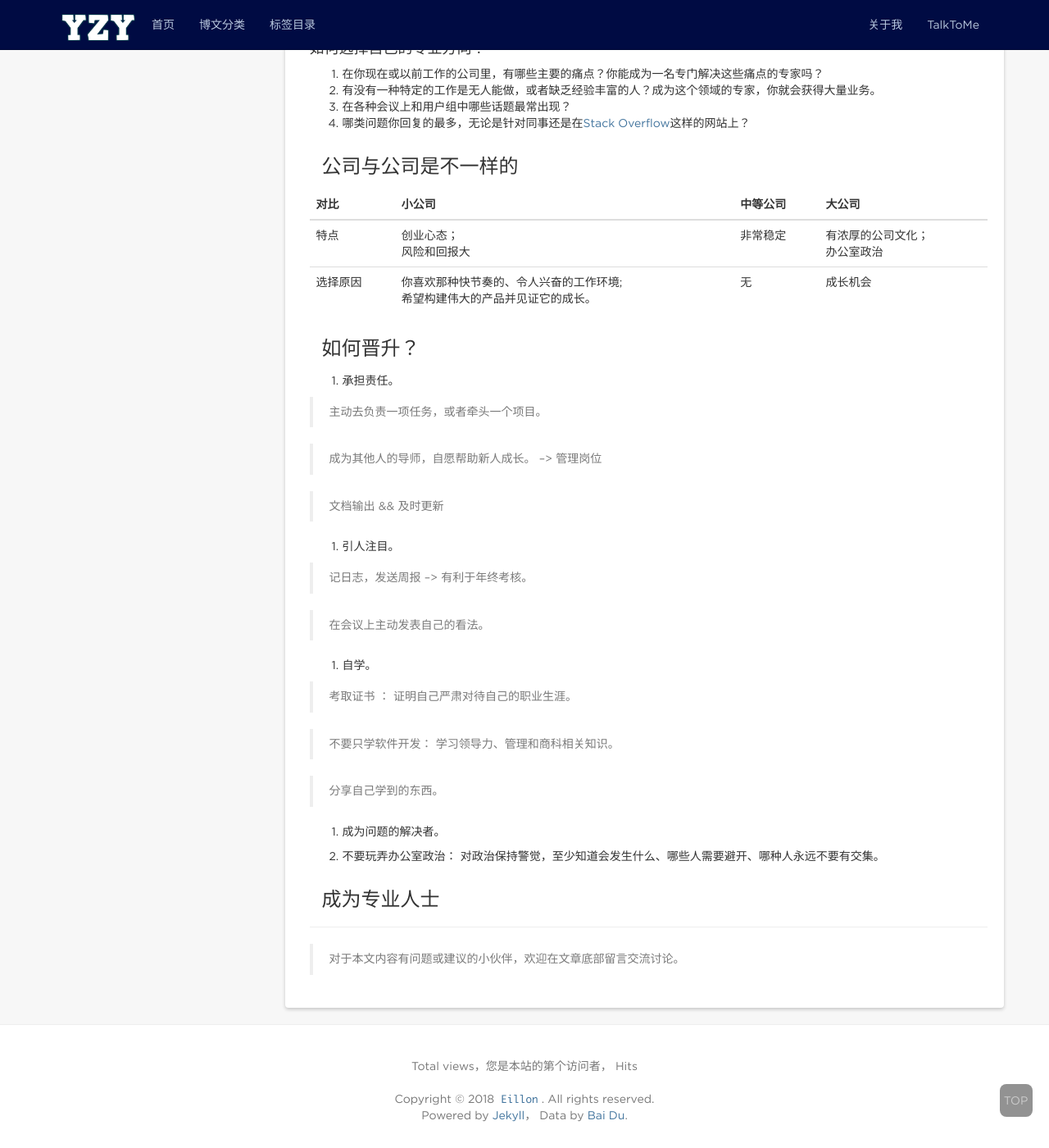
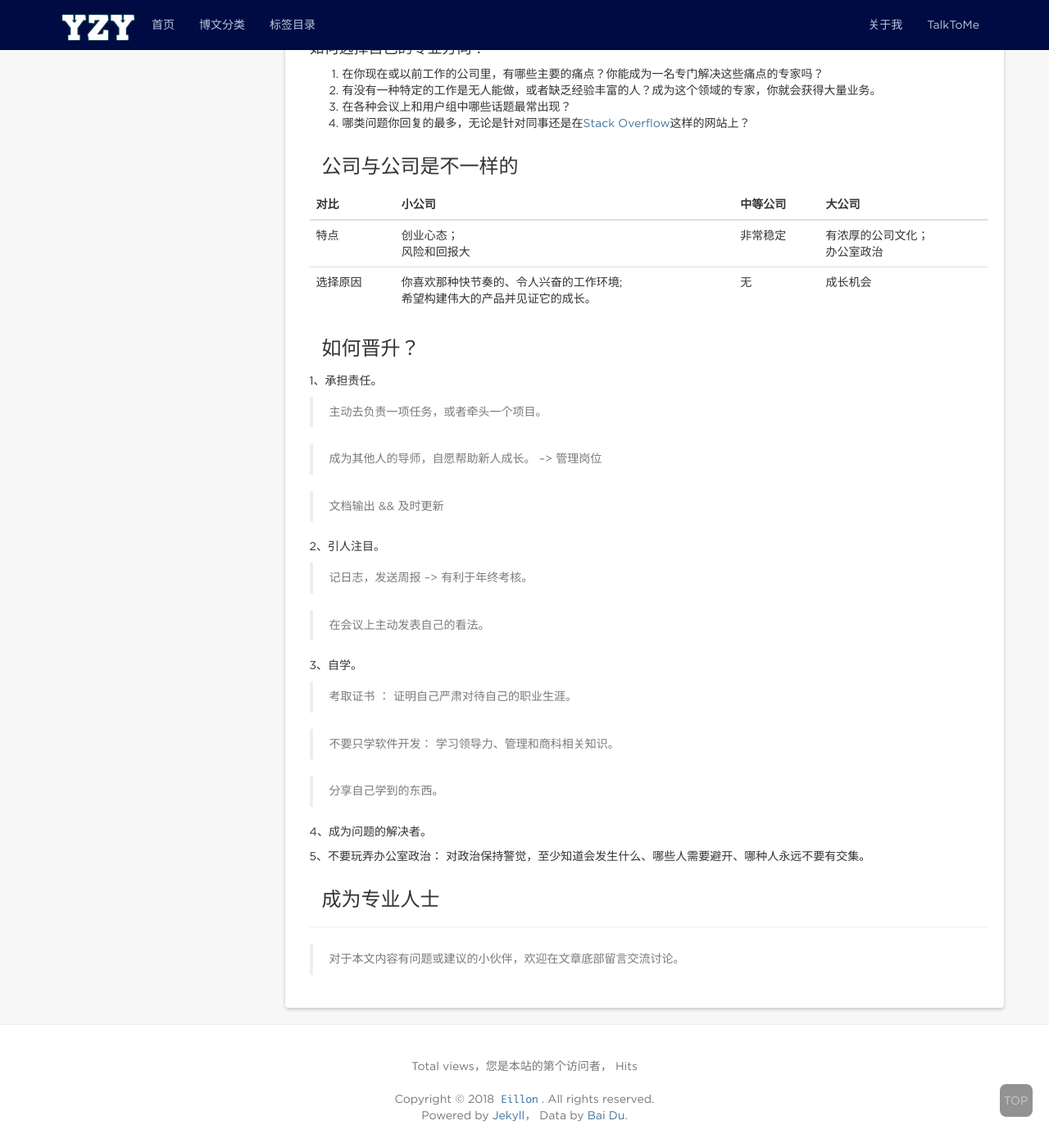
Before and after one commit to eillon/eillon.github.io, a Jekyll site: the page built from _posts/2018-09-17-读书笔记-代码之外的生存之道.md, in a window 1280 px wide and 1400 px high, scrolled down 1122 px. Shown: the whole window at 82% size. Built offline with Jekyll 4.4.1, drawn with Linux system fonts in a browser that asks for light colours; nearby versions of some CDN libraries; comment, search, counter and statistics services are not loaded.

Commit message:
fix small bugs

```diff
--- a/_posts/2018-09-17-读书笔记-代码之外的生存之道.md
+++ b/_posts/2018-09-17-读书笔记-代码之外的生存之道.md
@@ -47,7 +47,7 @@ tags: [摘录, 持续更新]
 
 
 ### 如何晋升？
-1. 承担责任。
+1、承担责任。
 
 > 主动去负责一项任务，或者牵头一个项目。
 
@@ -55,13 +55,13 @@ tags: [摘录, 持续更新]
 
 > 文档输出 && 及时更新
 
-2. 引人注目。
+2、引人注目。
 
 > 记日志，发送周报    --> 有利于年终考核。
 
 > 在会议上主动发表自己的看法。
 
-3. 自学。
+3、自学。
 
 > 考取证书 ： 证明自己严肃对待自己的职业生涯。
 
@@ -69,8 +69,8 @@ tags: [摘录, 持续更新]
 
 > 分享自己学到的东西。
 
-4. 成为问题的解决者。
+4、成为问题的解决者。
 
-5. 不要玩弄办公室政治： 对政治保持警觉，至少知道会发生什么、哪些人需要避开、哪种人永远不要有交集。
+5、不要玩弄办公室政治： 对政治保持警觉，至少知道会发生什么、哪些人需要避开、哪种人永远不要有交集。
 
 ### 成为专业人士
```
